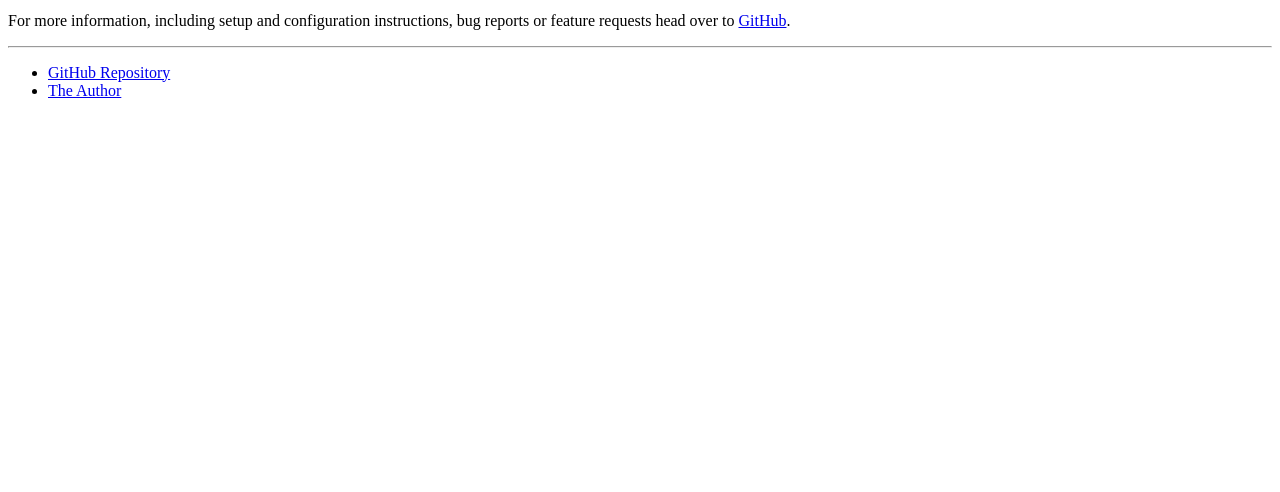
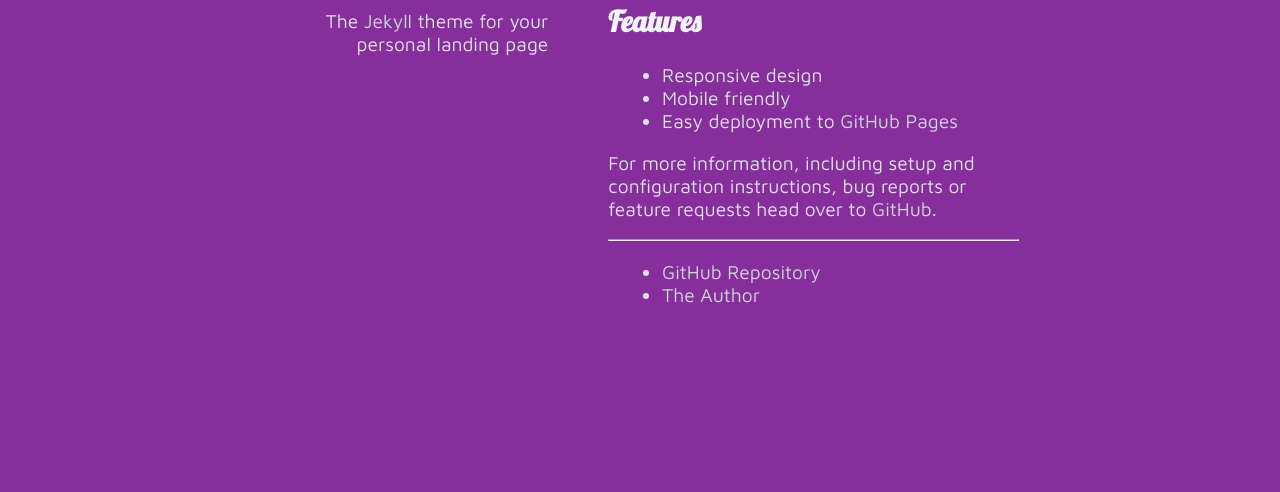
Before and after one commit to cmugpi/personal-website, a plain HTML site: page index.html in a window 1280 px wide. Shown: the part 308-800 px from the top of the page. Drawn offline with Linux system fonts and the light colour scheme.

Commit message:
example css

```diff
--- /dev/null
+++ b/example.css
@@ -0,0 +1,49 @@
+html, body {
+  overflow-y: hidden;
+  overflow-x: hidden;
+}
+
+body {
+  background-color: #862e9c;
+  color: #dee2e6;
+  font-family: 'Maven Pro', sans-serif;
+  font-size: 120%;
+}
+
+h1, h2, h3, h4, h5, h6 {
+  color: #f1f3f5;
+  font-family: 'Lobster', cursive;
+}
+
+a, a:active, a:focus, a:hover, a:visited {
+  color: #ced4da;
+  text-decoration: none;
+}
+
+a:hover {
+  color: #f8f9fa;
+}
+
+div.wrapper {
+  width: 60%;
+  margin: auto;
+  margin-top: 150px;
+  height: 500px;
+}
+
+header {
+  height: 100%;
+  float: left;
+  width: 30%;
+  text-align: right;
+  padding: 60px;
+}
+
+main {
+  height: 100%;
+  margin-left: 45%;
+}
+
+ul {
+  padding-left: 60px;
+}
--- a/index.html
+++ b/index.html
@@ -4,6 +4,9 @@
   <meta http-equiv="content-type" content="text/html; charset=utf-8">
   <meta name="viewport" content="width=device-width, initial-scale=1.0">
   <title>Personal Websit</title>
+
+  <link href="https://fonts.googleapis.com/css?family=Lobster|Maven+Pro&display=swap" rel="stylesheet">
+  <link rel='stylesheet' href='example.css'>
 </head>
 
   <body>
```
